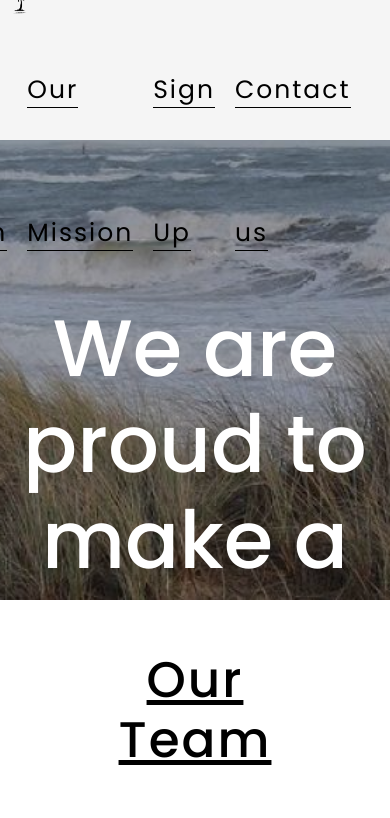
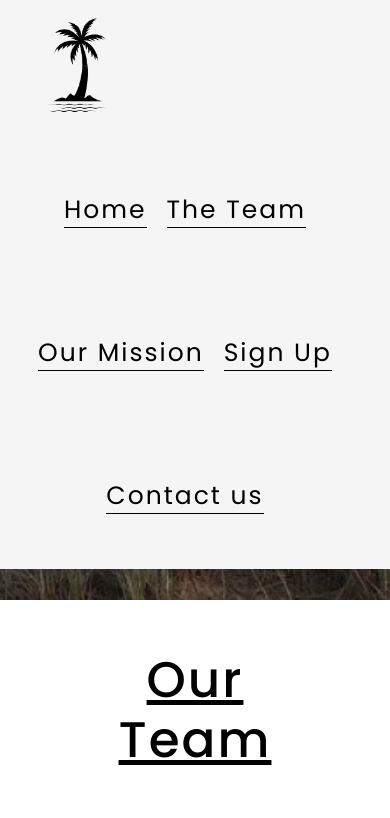
Before and after one commit to jaidcoding/Beach-Cleanup-Volunteer, a plain HTML site: page index.html in a window 390 px wide. Shown: the top 818 px of the page. Drawn offline with nearby package versions, Linux system fonts and the light colour scheme.

Commit message:
fixed the nav to be more responsive

```diff
--- a/style.css
+++ b/style.css
@@ -8,6 +8,18 @@ body {
   text-align: center;
 }
 
+@media only screen and (max-width: 767px) {
+  body {
+    height: 170vh;
+  }
+}
+
+@media only screen and (max-width: 480px) and (min-width: 320px) {
+  body {
+    height: 150vh;
+  }
+}
+
 .wrapper {
   width: 90%;
   margin: 0 auto;
@@ -15,7 +27,7 @@ body {
 
 header {
   width: 100%;
-  height: 140px;
+  height: auto;
   background-color: white;
   position: fixed;
   z-index: 10;
@@ -23,10 +35,10 @@ header {
 }
 
 .logo img {
-  width: 10%;
+  width: 150px;
   float: left;
   margin-left: -5%;
-  margin-top: -15px;
+  margin-top: -10px;
 }
 
 nav {
@@ -42,6 +54,8 @@ nav ul {
   align-items: baseline;
   padding: 0;
   margin: 0;
+  flex-wrap: wrap;
+  justify-content: center;
 }
 
 nav li {
```
Also changed, not shown: index.html (+0 -1 lines).
